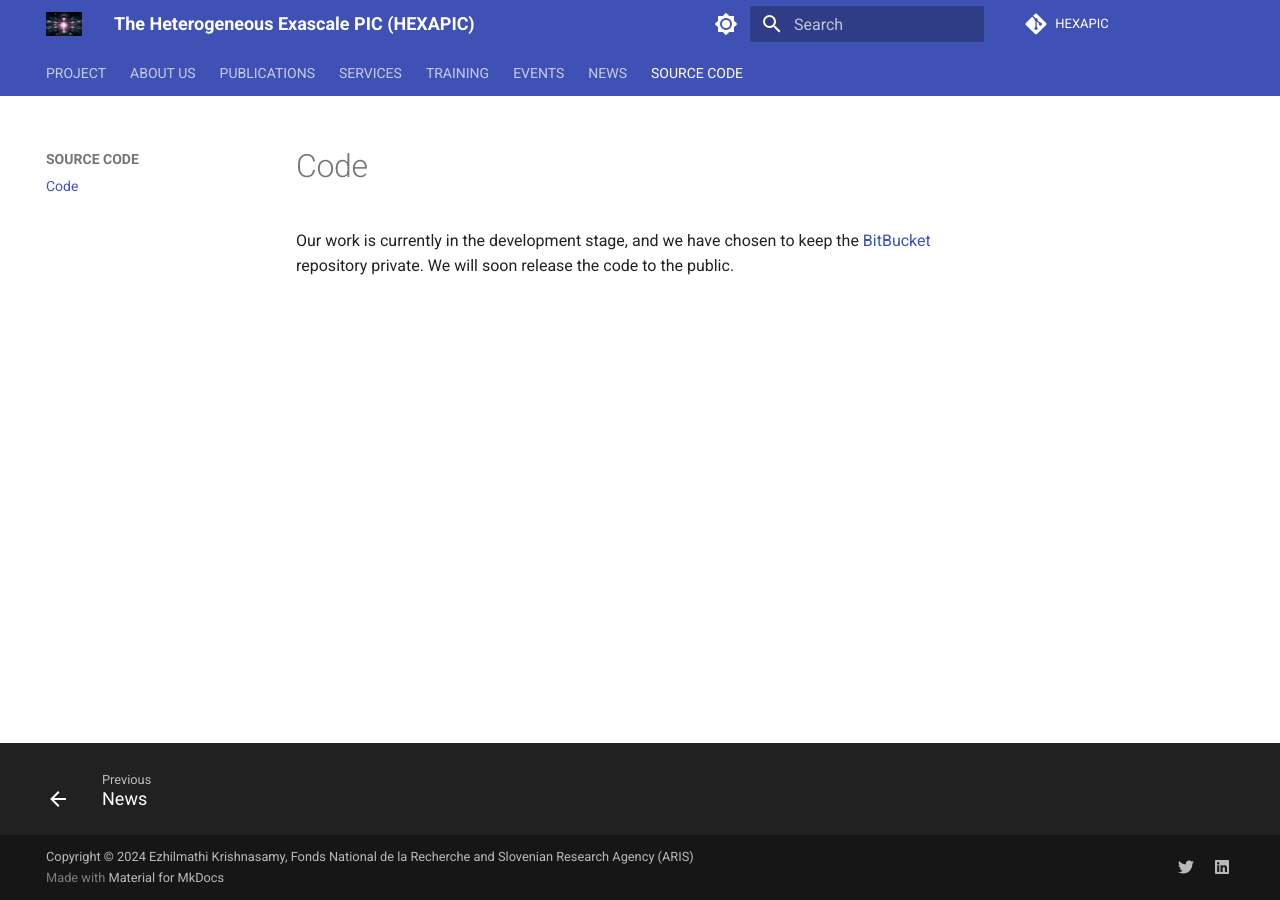
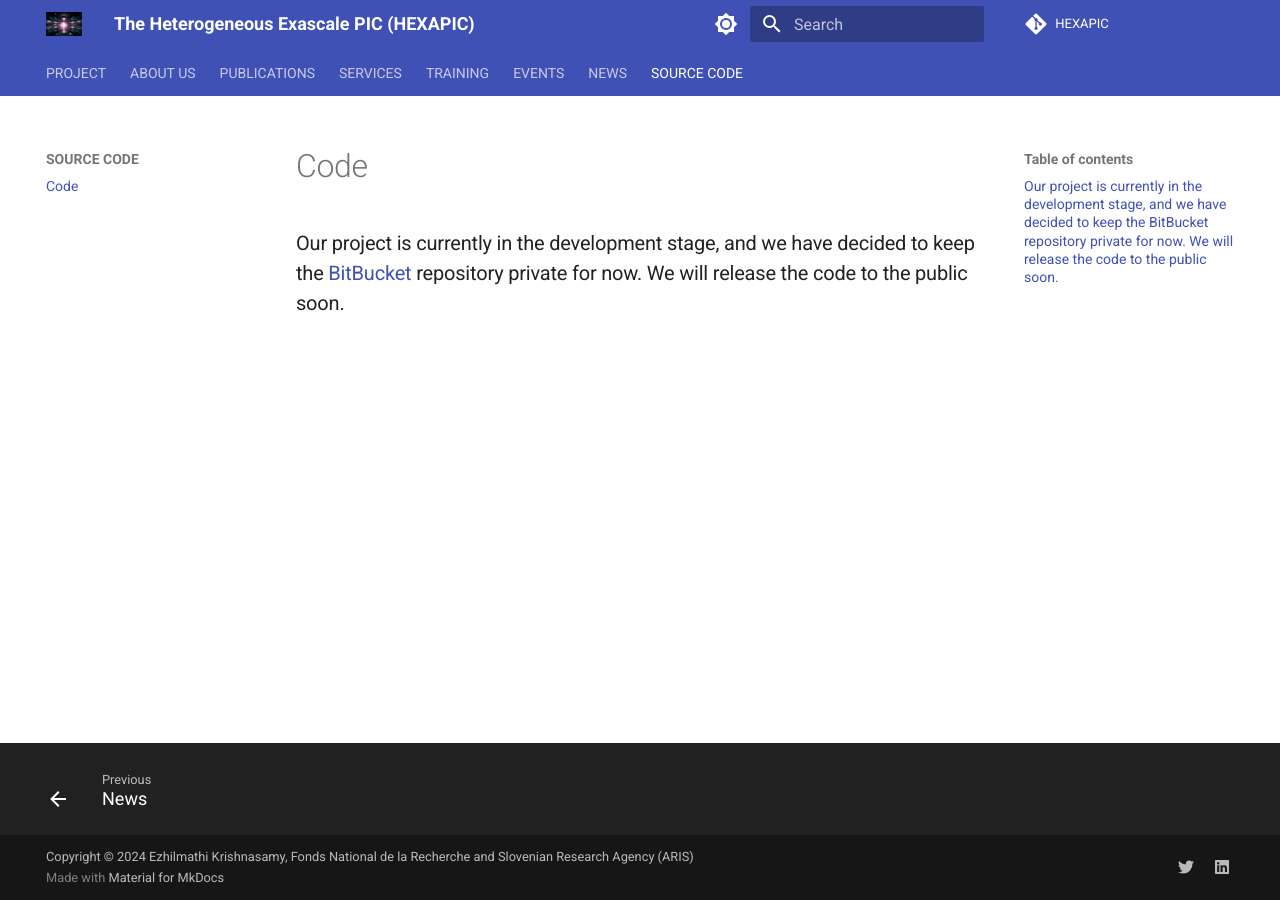
Before and after one commit to HEXAPIC/project-website, an MkDocs documentation site: the page built from docs/Source-code/code.md, in a window 1280 px wide. Built offline with MkDocs 1.6.1 and Material for MkDocs 9.7.7, drawn with Linux system fonts in a browser that asks for light colours; comment, search, counter and statistics services are not loaded; the version menu is left out.

Commit message:
Update code.md

```diff
--- a/docs/Source-code/code.md
+++ b/docs/Source-code/code.md
@@ -1 +1 @@
-Our work is currently in the development stage, and we have chosen to keep the [BitBucket](https://bitbucket.org/lecad-peg/hexapic/src/main/) repository private. We will soon release the code to the public.
+### Our project is currently in the development stage, and we have decided to keep the [BitBucket](https://bitbucket.org/lecad-peg/hexapic/src/main/) repository private for now. We will release the code to the public soon.
```
